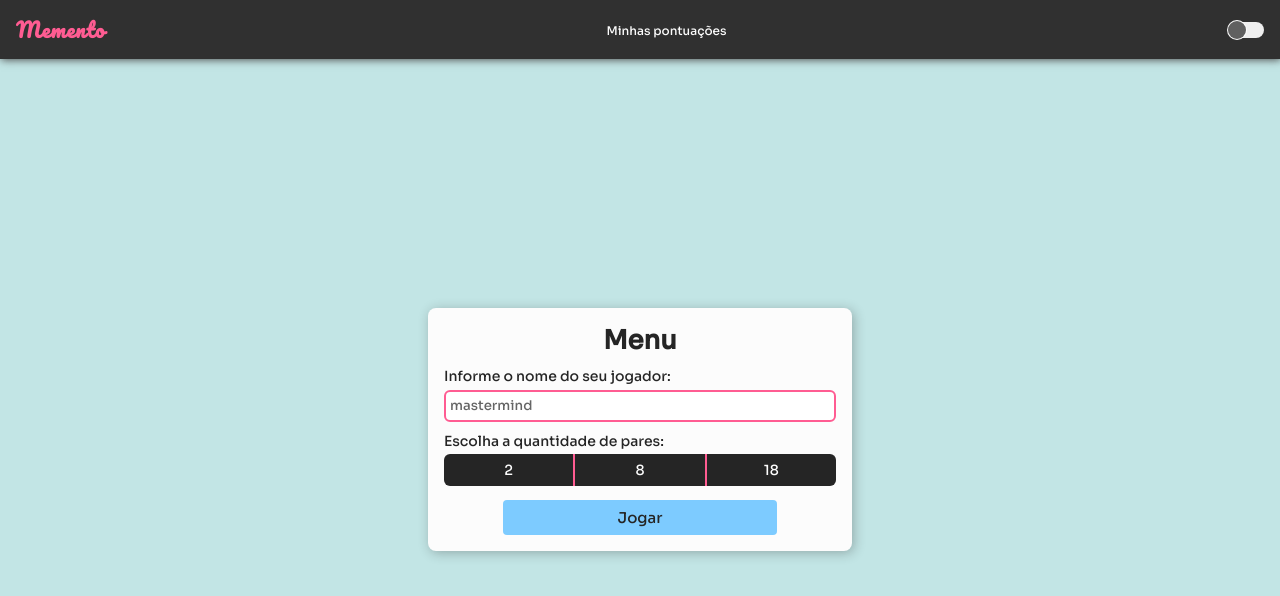
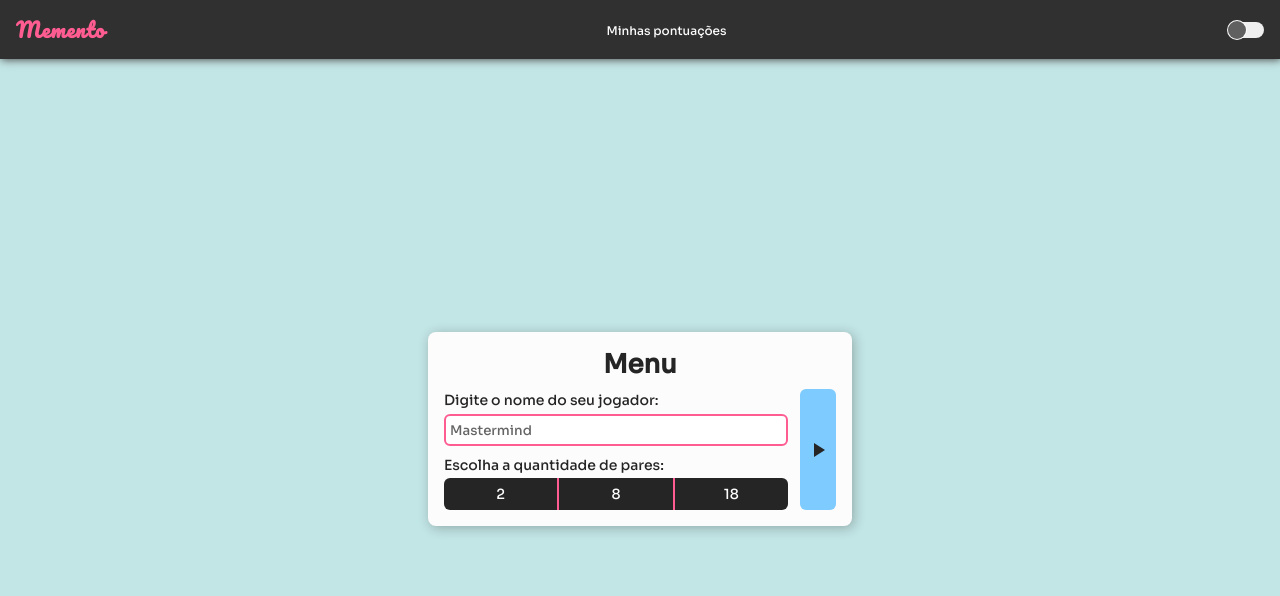
Before and after one commit to trybrito/memento, a React (Create React App) app: page / in a window 1280 px wide. Shown: the top 596 px of the page. Built offline with nearby package versions, Linux system fonts and the light colour scheme; the HTML template or start-up script is replaced by a standard one; a web font is replaced by a local one.

Commit message:
refactor: update homepage layout

```diff
--- a/src/pages/Home/index.tsx
+++ b/src/pages/Home/index.tsx
@@ -1,37 +1,45 @@
 import React from 'react';
 import Header from '../../components/Header';
-import './styles.scss';
+import PlayIcon from '../../assets/play.svg';
+import styles from './styles.module.scss';
 
 function Home() {
   return (
     <>
       <Header />
-      <main>
-        <div className="menu-card">
-          <h1>Menu</h1>
+      <main className={styles['page-content']}>
+        <div className={styles['menu-card']}>
+          <h1 className={styles['main-title']}>Menu</h1>
 
-          <div className="option-group">
-            <label htmlFor="player-name">Informe o nome do seu jogador:</label>
+          <div className={styles['menu-content']}>
+            <div>
+              <div className={styles['option-group']}>
+                <label htmlFor="player-name">
+                  Digite o nome do seu jogador:
+                </label>
                 <input
                   type="text"
                   id="player-name"
                   name="player-name"
-              placeholder="mastermind"
+                  placeholder="Mastermind"
                 />
               </div>
-          <div className="option-group">
+              <div className={styles['option-group']}>
                 <p>Escolha a quantidade de pares:</p>
 
-            <div className="pairs-selector-container">
+                <div className={styles['pairs-selector-container']}>
                   <button type="button">2</button>
                   <button type="button">8</button>
                   <button type="button">18</button>
                 </div>
               </div>
+            </div>
 
-          <button type="button" className="start-game">
-            Jogar
+            <button type="button" className={styles['start-game']}>
+              <p className="sr-only">Jogar</p>
+              <img src={PlayIcon} alt="" />
             </button>
+          </div>
         </div>
       </main>
     </>
--- /dev/null
+++ b/src/pages/Home/styles.module.scss
@@ -0,0 +1,106 @@
+main.page-content {
+  @include base-align;
+
+  div.menu-card {
+    width: min(95%, 26.5rem);
+    padding: 1rem;
+    background-color: $secondary-bg-color;
+    border-radius: 0.5rem;
+    box-shadow: 2px 2px 12px rgba($primary-text-color, 0.3);
+
+    h1.main-title {
+      color: $primary-text-color;
+      text-align: center;
+      font-size: 1.625rem;
+      margin-bottom: 0.5rem;
+    }
+  }
+
+  div.menu-content {
+    display: flex;
+    justify-content: space-between;
+    gap: 0.75rem;
+
+    div.option-group + div.option-group {
+      margin-top: 0.625rem;
+    }
+
+    p,
+    label {
+      font-size: 0.875rem;
+      white-space: nowrap;
+    }
+
+    input {
+      width: 100%;
+      height: 2rem;
+      margin-top: 0.25rem;
+      padding: 0 0.25rem;
+      border: 2px solid $tertiary-text-color;
+      border-radius: 0.375rem;
+      color: $primary-text-color;
+      caret-color: $primary-hover-color;
+      outline-color: #656565;
+
+      &::placeholder {
+        color: #656565;
+      }
+    }
+
+    button.start-game {
+      padding: 0.375rem;
+      background-color: #7dcbff;
+      color: $primary-text-color;
+      border-radius: 0.375rem;
+      transition: filter 0.5s;
+
+      &:hover {
+        filter: brightness(0.95);
+      }
+    }
+
+    img {
+      width: 1.5rem;
+      height: 1.5rem;
+    }
+  }
+
+  div.pairs-selector-container {
+    display: flex;
+    width: 100%;
+    margin-top: 0.25rem;
+
+    button {
+      flex: 1;
+      height: 2rem;
+      padding: 0 0.625rem;
+      font-size: 0.875rem;
+      background-color: $primary-text-color;
+      color: #fcfcfc;
+      transition: filter 0.5s;
+
+      &:hover {
+        filter: brightness(1.5);
+      }
+
+      &.selected {
+        color: #0ff;
+      }
+
+      &:first-child {
+        border-right: 1px solid $tertiary-text-color;
+        border-radius: 0.375rem 0 0 0.375rem;
+      }
+
+      &:nth-child(2) {
+        border-left: 1px solid $tertiary-text-color;
+        border-right: 1px solid $tertiary-text-color;
+      }
+
+      &:last-child {
+        border-left: 1px solid $tertiary-text-color;
+        border-radius: 0 0.375rem 0.375rem 0;
+      }
+    }
+  }
+}
```
Lines whose indentation alone changed are shown as unchanged.
